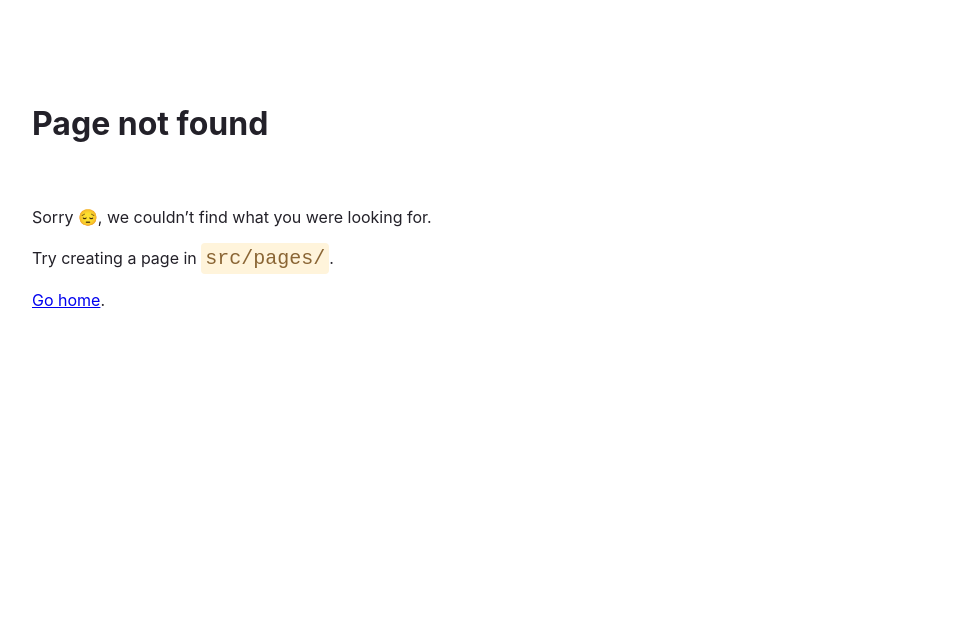
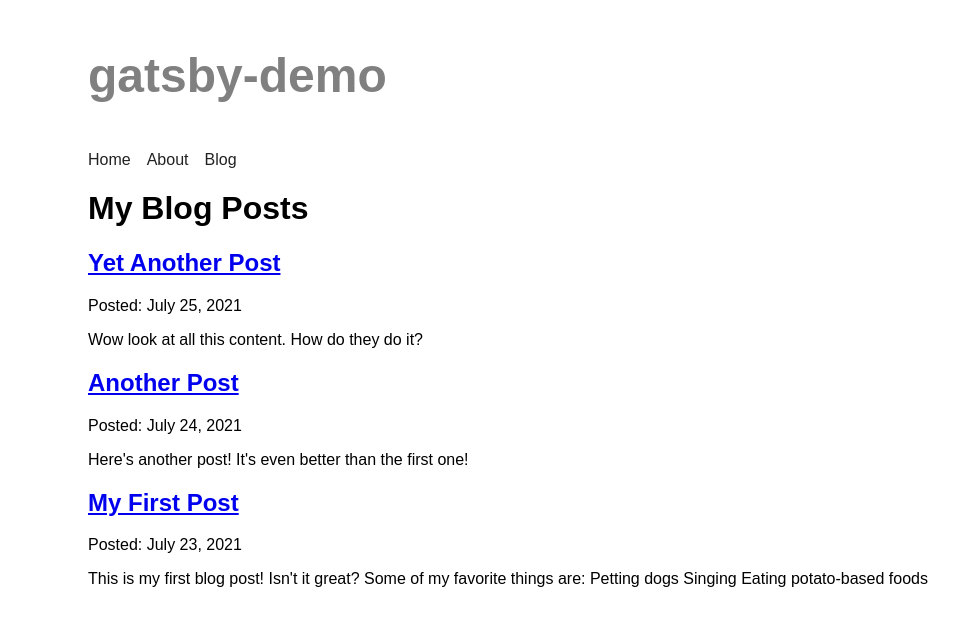
Before and after one commit to ckontomitros/gatsby-demo, a Gatsby site: page /blog in a window 1280 px wide. Before the commit this address had no page. Shown: the whole page, without its empty margins (72-1031 px from the left). Built offline with nearby package versions, Linux system fonts and the light colour scheme; Gatsby itself is replaced by a stand-in of ours.

Commit message:
Finished part 6

```diff
--- /dev/null
+++ b/blog/another-post.mdx
@@ -0,0 +1,13 @@
+---
+title: "My First Post"
+date: "2021-07-23"
+slug: "my-first-post"
+---
+
+This is my first blog post! Isn't it *great*?
+
+Some of my **favorite** things are:
+
+* Petting dogs
+* Singing
+* Eating potato-based foods
--- /dev/null
+++ b/blog/second-post.mdx
@@ -0,0 +1,7 @@
+---
+title: "Another Post"
+date: "2021-07-24"
+slug: "banother-post"
+---
+
+Here's another post! It's even better than the first one!
--- /dev/null
+++ b/blog/third-post.mdx
@@ -0,0 +1,7 @@
+---
+title: "Yet Another Post"
+date: "2021-07-25"
+slug: "yet-another-post"
+---
+
+Wow look at all this content. How do they do it?
--- a/gatsby-config.ts
+++ b/gatsby-config.ts
@@ -10,6 +10,8 @@ const config: GatsbyConfig = {
   // Learn more at: https://gatsby.dev/graphql-typegen
   graphqlTypegen: true,
   plugins: [
+    "gatsby-plugin-image",
+    "gatsby-plugin-sharp",
     {
       resolve: `gatsby-plugin-manifest`,
       options: {
@@ -24,6 +26,14 @@ const config: GatsbyConfig = {
       },
 
     },
+    {
+      resolve: "gatsby-source-filesystem",
+      options: {
+        name: `blog`,
+        path: `${__dirname}/blog`,
+      }
+    },
+    `gatsby-plugin-mdx`,
      `gatsby-plugin-offline`,
 
 
--- a/package.json
+++ b/package.json
@@ -17,8 +17,12 @@
   },
   "dependencies": {
     "gatsby": "^5.5.0",
+    "gatsby-plugin-image": "^3.5.0",
     "gatsby-plugin-manifest": "^5.5.0",
+    "gatsby-plugin-mdx": "^5.5.0",
     "gatsby-plugin-offline": "^6.5.0",
+    "gatsby-plugin-sharp": "^5.5.0",
+    "gatsby-source-filesystem": "^5.5.0",
     "react": "^18.2.0",
     "react-dom": "^18.2.0"
   },
--- a/src/components/layout.module.css
+++ b/src/components/layout.module.css
@@ -5,27 +5,25 @@
     font-family: sans-serif;
 }
 
-nav {
-    display: flex;
-    justify-content: space-between;
-    align-items: center;
-    padding: 1rem 0;
-    font-size: 1rem;
-}
-ul {
+
+nav ul {
     display: flex;
     list-style: none;
-    margin: 0;
+    margin-top: 1rem;
     padding: 0;
 }
-li {
-    margin-left: 1rem;
 
-}
-li a {
+nav li a {
     text-decoration: none;
     color: #222;
+    margin-right: 1rem;
 }
 li a:hover {
     color: #007acc;
 }
+header {
+    font-size: 3rem;
+    color: gray;
+    font-weight: 700;
+    margin: 3rem 0;
+}
--- a/src/components/layout.tsx
+++ b/src/components/layout.tsx
@@ -1,15 +1,25 @@
 import * as React from 'react';
-import { HeadFC, Link, PageProps } from 'gatsby';
+import { HeadFC, Link, PageProps, useStaticQuery, graphql } from 'gatsby';
 import { container } from './layout.module.css';
 interface LayoutProps {
     pageTitle: string;
     children: React.ReactNode;
 }
 const Layout = ({ pageTitle , children }: LayoutProps) => {
+  // query for title
+  const data = useStaticQuery(graphql`
+    query {
+      site {
+        siteMetadata {
+          title
+        }
+      }
+    }
+  `);
+
   return (
     <div className={container}>
-    <main>
-      <title>{pageTitle}</title>
+      <header> {data.site.siteMetadata.title} </header>
       <nav>
         <ul>
           <li>
@@ -18,8 +28,13 @@ const Layout = ({ pageTitle , children }: LayoutProps) => {
           <li>
             <Link to="/about">About</Link>
           </li>
+          <li>
+            <Link to="/blog">Blog</Link>
+          </li>
         </ul>
       </nav>
+      <main>
+
       <h1>{pageTitle}</h1>
       {children}
     </main>
--- /dev/null
+++ b/src/components/seo.tsx
@@ -0,0 +1,20 @@
+import {graphql, useStaticQuery} from 'gatsby';
+import React from 'react';
+
+const Seo = ({title}: {title: string}) => {
+  const data = useStaticQuery(graphql`
+    query {
+      site {
+        siteMetadata {
+          title
+        }
+      }
+    }
+  `);
+  return (
+    <title>
+      {title} | {data.site.siteMetadata.title}
+    </title>
+  );
+};
+export default Seo;
--- a/src/pages/about.tsx
+++ b/src/pages/about.tsx
@@ -1,11 +1,15 @@
 import * as React from 'react';
 import { HeadFC, Link, PageProps } from 'gatsby';
 import Layout from '../components/layout';
+import { StaticImage } from 'gatsby-plugin-image';
+import Seo from '../components/seo';
 const AboutPage: React.FC<PageProps> = () => {
   return (
     <Layout pageTitle='About Page'>
 <main>
         <p>Hi there ! I am a proud `creator`</p>
+        <br />
+        <StaticImage alt='my pic' src='../images/profile_slack.jpeg'/>
     </main>
     </Layout>
 
@@ -14,4 +18,4 @@ const AboutPage: React.FC<PageProps> = () => {
 
 export default AboutPage;
 
-export const Head: HeadFC = () => <title>About Page</title>;
+export const Head: HeadFC = () => <Seo title="About Page"  />;
--- /dev/null
+++ b/src/pages/blog/index.tsx
@@ -0,0 +1,68 @@
+import * as React from "react";
+import { HeadFC, PageProps, graphql, Link } from "gatsby";
+import Layout from "../../components/layout";
+import Seo from "../../components/seo";
+
+const BlogPage: React.FC<{
+  data: {
+    allMdx: {
+      nodes: [
+        {
+          id: string;
+          excerpt: string;
+          frontmatter: { title: string; date: string; slug: string };
+        }
+      ];
+    };
+  };
+}> = ({
+  data,
+}: {
+  data: {
+    allMdx: {
+      nodes: [
+        {
+          id: string;
+          excerpt: string;
+          frontmatter: { title: string; date: string; slug: string };
+        }
+      ];
+    };
+  };
+}) => {
+  return (
+    <Layout pageTitle="My Blog Posts">
+      {data.allMdx.nodes.map((node) => (
+        <article key={node.id}>
+          <h2>
+            <Link to={`/blog/${node.frontmatter.slug}`}>
+              {node.frontmatter.title}
+            </Link>
+          </h2>
+          <p>Posted: {node.frontmatter.date}</p>
+          <p>{node.excerpt}</p>
+        </article>
+      ))}
+    </Layout>
+  );
+};
+export const query = graphql`
+  query {
+    allMdx(sort: { frontmatter: { date: DESC } }) {
+      nodes {
+        frontmatter {
+          title
+          date(formatString: "MMMM DD, YYYY")
+          slug
+        }
+        id
+        excerpt
+      }
+    }
+  }
+`;
+
+export default BlogPage;
+export const Head: HeadFC = () => {
+  return <Seo title="Blog" />;
+};
--- a/src/pages/index.tsx
+++ b/src/pages/index.tsx
@@ -1,12 +1,16 @@
 import * as React from "react";
 import { HeadFC, Link, PageProps } from "gatsby";
 import Layout from "../components/layout";
+import { StaticImage } from "gatsby-plugin-image";
+import Seo from "../components/seo";
 
 const IndexPage: React.FC<PageProps> = () => {
   return (
     <Layout pageTitle="Home Page">
       <main>
         Hello gatsby
+        <br />
+        <StaticImage alt="A demo image" src="https://external-content.duckduckgo.com/iu/?u=https%3A%2F%2Fww1.prweb.com%2Fprfiles%2F2010%2F06%2F17%2F4161594%2F2_Getty04.jpg&f=1&nofb=1&ipt=1ce8b174960233f88e18e5e3b44fe0f5d7edb8a21430da3a345ede80756f2c9d&ipo=images"/>
       </main>
     </Layout>
   );
@@ -14,4 +18,4 @@ const IndexPage: React.FC<PageProps> = () => {
 
 export default IndexPage;
 
-export const Head: HeadFC = () => <title>Home Page</title>;
+export const Head: HeadFC = () => <Seo title="Home Page" />;
```
Also changed, not shown: src/pages/blog/{mdx.frontmatter__slug}.js (added, +28 -0 lines), src/images/profile_slack.jpeg (added), 1 other file.
